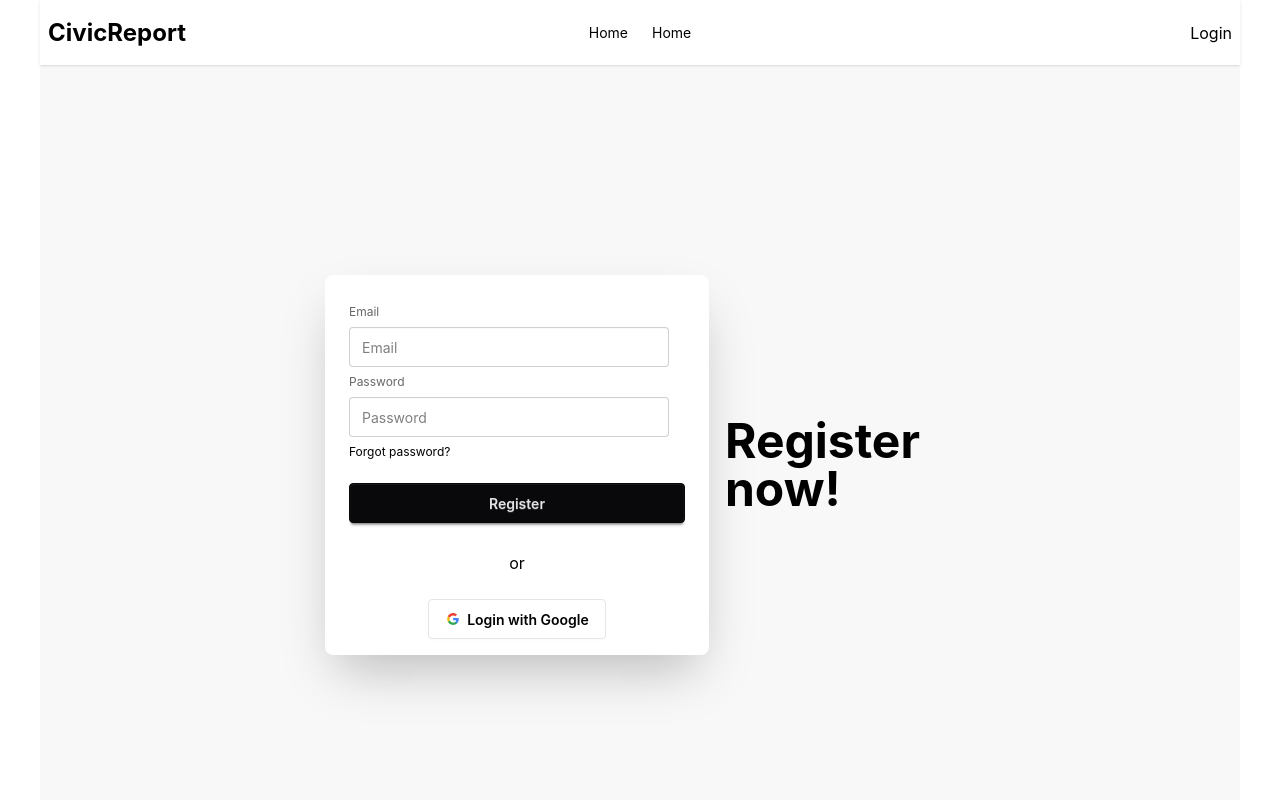
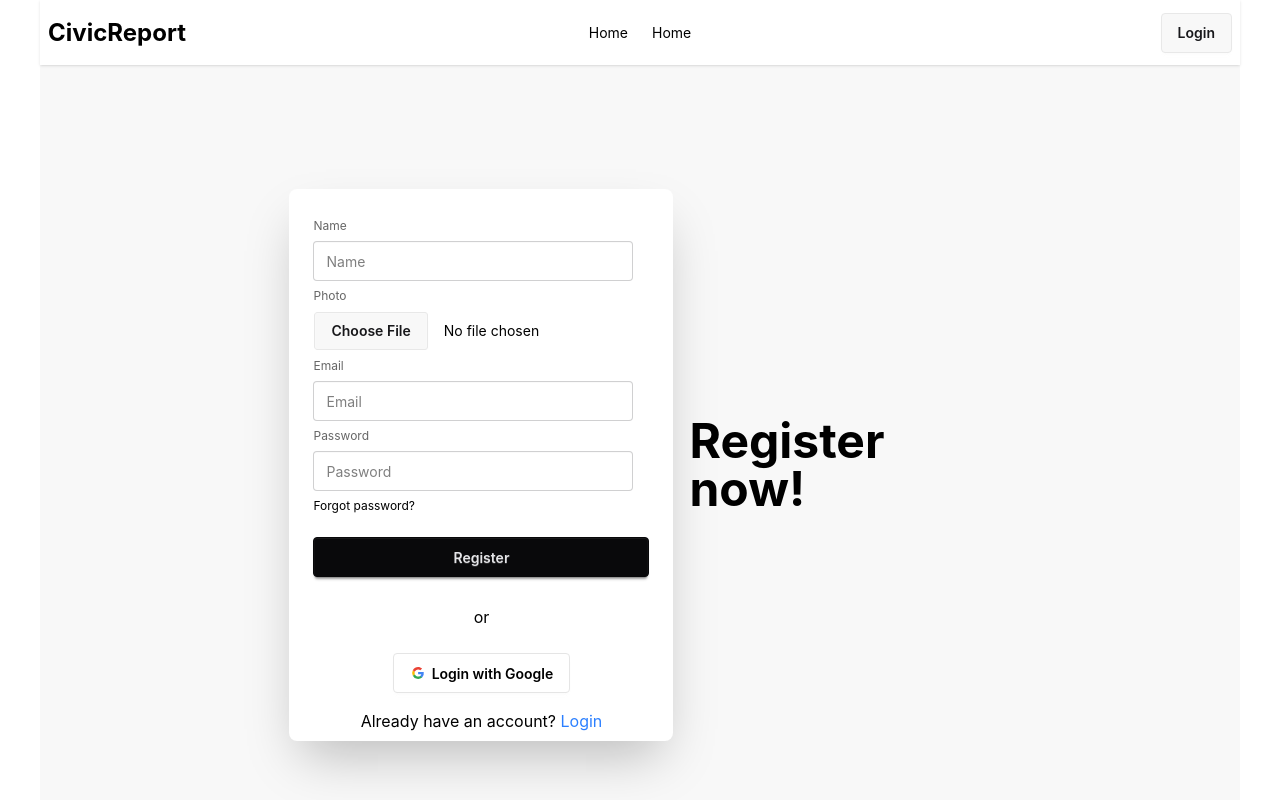
Before and after one commit to AbuJubaeid/CivicReport-Client, a React (Vite) app: page /register in a window 1280 px wide. Shown: the top 800 px of the page. Built offline with nearby package versions, Linux system fonts and the light colour scheme; no server answers.

Commit message:
image upload using imgbb

```diff
--- a/package.json
+++ b/package.json
@@ -11,6 +11,7 @@
   },
   "dependencies": {
     "@tailwindcss/vite": "^4.1.17",
+    "axios": "^1.13.2",
     "firebase": "^12.6.0",
     "react": "^19.2.0",
     "react-dom": "^19.2.0",
--- a/src/context/AuthContext/AuthProvider.jsx
+++ b/src/context/AuthContext/AuthProvider.jsx
@@ -1,4 +1,4 @@
-import { createUserWithEmailAndPassword, GoogleAuthProvider, onAuthStateChanged, signInWithEmailAndPassword, signInWithPopup, signOut } from 'firebase/auth';
+import { createUserWithEmailAndPassword, GoogleAuthProvider, onAuthStateChanged, signInWithEmailAndPassword, signInWithPopup, signOut, updateProfile } from 'firebase/auth';
 import { useEffect, useState } from 'react';
 import { auth } from '../../firebase/firebase.init';
 import { AuthContext } from './AuthContext';
@@ -29,6 +29,10 @@ const AuthProvider = ({children}) => {
         return signOut(auth)
     }
 
+    const updateProfileFunc = (profile) =>{
+        return updateProfile(auth.currentUser, profile)
+    }
+
     useEffect(()=>{
         const unSubscribe = onAuthStateChanged(auth, (currentUser=>{
             setUser(currentUser)
@@ -44,10 +48,12 @@ const AuthProvider = ({children}) => {
         signInWithEmailAndPasswordFunc,
         signInWithPopupFunc,
         signOutFunc,
+        updateProfileFunc,
         user,
         setUser,
         loading,
         setLoading,
+
     }
 
     return (
--- a/src/pages/Auth/Login/Login.jsx
+++ b/src/pages/Auth/Login/Login.jsx
@@ -1,4 +1,5 @@
 import { useForm } from "react-hook-form";
+import { Link } from "react-router";
 import useHook from "../../../hooks/useHook";
 import SocialLogin from "../socialLogin/SocialLogin";
 
@@ -67,6 +68,7 @@ const Register = () => {
               </fieldset>
             </form>
             <SocialLogin></SocialLogin>
+            <p className="text-center mb-2">Don't have an account? <Link className="text-blue-500"  to="/register">Register</Link></p>
           </div>
         </div>
       </div>
--- a/src/pages/Auth/Register/Register.jsx
+++ b/src/pages/Auth/Register/Register.jsx
@@ -1,16 +1,42 @@
+import axios from "axios";
 import { useForm } from "react-hook-form";
+import { Link } from "react-router";
 import useHook from "../../../hooks/useHook";
 import SocialLogin from "../socialLogin/SocialLogin";
 
 const Register = () => {
     const {register, handleSubmit, formState: {errors} } = useForm()
-    const { createUserWithEmailAndPasswordFunc } = useHook()
+    const { createUserWithEmailAndPasswordFunc, updateProfileFunc } = useHook()
 
     const handleRegister = (data) =>{
         console.log("after submit",data)
+        const profileImg = data.photo[0]
         createUserWithEmailAndPasswordFunc(data.email, data.password)
         .then(result=>{
             console.log(result.user)
+            // prepare data for the imgbb
+            const formData = new FormData()
+            formData.append('image', profileImg)
+
+            const imageApiURL = `https://api.imgbb.com/1/upload?key=${import.meta.env.VITE_imageHostApiKey}`
+
+            axios.post(imageApiURL, formData)
+            .then(res=>{
+              console.log('after image upload', res.data.data.url)
+
+              // update user profile
+              const userProfile = {
+                displayName: data.name,
+                photoURL: res.data.data.url
+              }
+
+              updateProfileFunc(userProfile)
+              .then()
+              .catch(error=>{
+                console.log(error)
+              })
+
+            })
         })
         .catch(error=>{
             console.log(error)
@@ -27,6 +53,28 @@ const Register = () => {
           <div className="card bg-base-100 w-full max-w-sm shrink-0 shadow-2xl">
             <form onSubmit={handleSubmit(handleRegister)} className="card-body">
               <fieldset className="fieldset">
+                {/* name */}
+                <label className="label">Name</label>
+                <input
+                type="text"
+                {...register('name', {required: true})}
+                className="input"
+                placeholder="Name" />
+                {
+                    errors.email?.type === 'required' && <p className="text-red-500">Name is required</p>
+                }
+
+                {/* photo */}
+                <label className="label">Photo</label>
+                <input
+                type="file"
+                {...register('photo', {required: true})}
+                className="file-input file-input-ghost"
+                placeholder="Your Photo" />
+                {
+                    errors.email?.type === 'required' && <p className="text-red-500">Photo is required</p>
+                }
+
                 {/* email */}
                 <label className="label">Email</label>
                 <input
@@ -70,6 +118,7 @@ const Register = () => {
               </fieldset>
             </form>
             <SocialLogin></SocialLogin>
+            <p className="text-center mb-2">Already have an account? <Link className="text-blue-500"  to="/login">Login</Link></p>
           </div>
         </div>
       </div>
--- a/src/pages/shared/Navbar/Navbar.jsx
+++ b/src/pages/shared/Navbar/Navbar.jsx
@@ -38,7 +38,7 @@ const Navbar = () => {
   <div className="navbar-end">
     {
       user? <a onClick={handleSignOut} className="btn">SignOut</a> :
-      <Link>Login</Link>
+      <Link className="btn" to="/login">Login</Link>
     }
   </div>
 </div>
--- /dev/null
+++ b/src/routes/PrivateRoute.jsx
@@ -0,0 +1,18 @@
+import { Navigate } from 'react-router';
+import useHook from '../hooks/useHook';
+
+const PrivateRoute = ({children}) => {
+
+    const {user, loading} = useHook()
+
+    if(loading){
+        return <span className="loading loading-ring loading-xl"></span>
+    }
+
+    if(!user){
+        return <Navigate to="/login"></Navigate>
+    }
+    return children
+};
+
+export default PrivateRoute;
```
Also changed, not shown: 1 other file (tests, documents, lock files or other folders).
